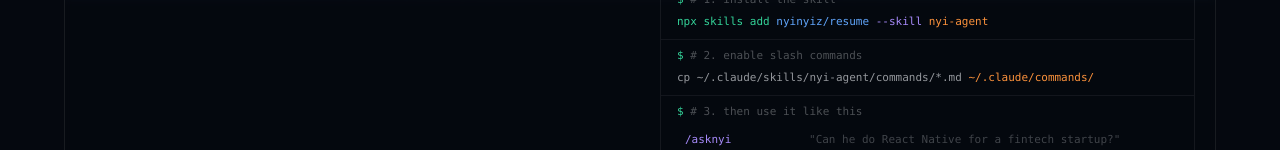
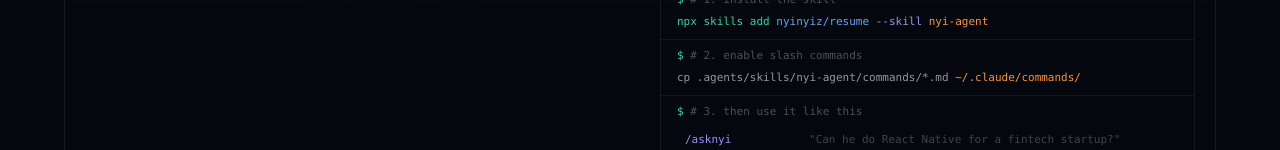
Before and after one commit to nyinyiz/resume, a Next.js app: page /hire in a window 1280 px wide. Shown: the part 802-952 px from the top of the page. Built offline with nearby package versions, Linux system fonts and the light colour scheme.

Commit message:
fix: correct skills install path from ~/.claude/skills to .agents/skills

```diff
--- a/src/features/hire/components/HireMe.tsx
+++ b/src/features/hire/components/HireMe.tsx
@@ -17,7 +17,7 @@
 import { analyzeJD, detectGibberish, type MatchResult } from "@/features/hire/lib/jdMatcher";
 import { agentConfig } from "@/features/hire/lib/agentConfig";
 
-const CLI_CMD = `npx skills add nyinyiz/resume --skill nyi-agent && cp ~/.claude/skills/nyi-agent/commands/*.md ~/.claude/commands/`;
+const CLI_CMD = `npx skills add nyinyiz/resume --skill nyi-agent && cp .agents/skills/nyi-agent/commands/*.md ~/.claude/commands/`;
 const ease = [0.22, 1, 0.36, 1];
 
 /* ─── CountUp ──────────────────────────────────────── */
@@ -580,7 +580,7 @@
                 <span className="text-foreground/30"># 2. enable slash commands</span>
               </p>
               <p className="break-all text-foreground/60">
-                cp ~/.claude/skills/nyi-agent/commands/*.md{" "}
+                cp .agents/skills/nyi-agent/commands/*.md{" "}
                 <span style={{ color: "#fb923c" }}>~/.claude/commands/</span>
               </p>
             </div>
```
Also changed, not shown: nyi-agent/SKILL.md (+1 -1 lines).
